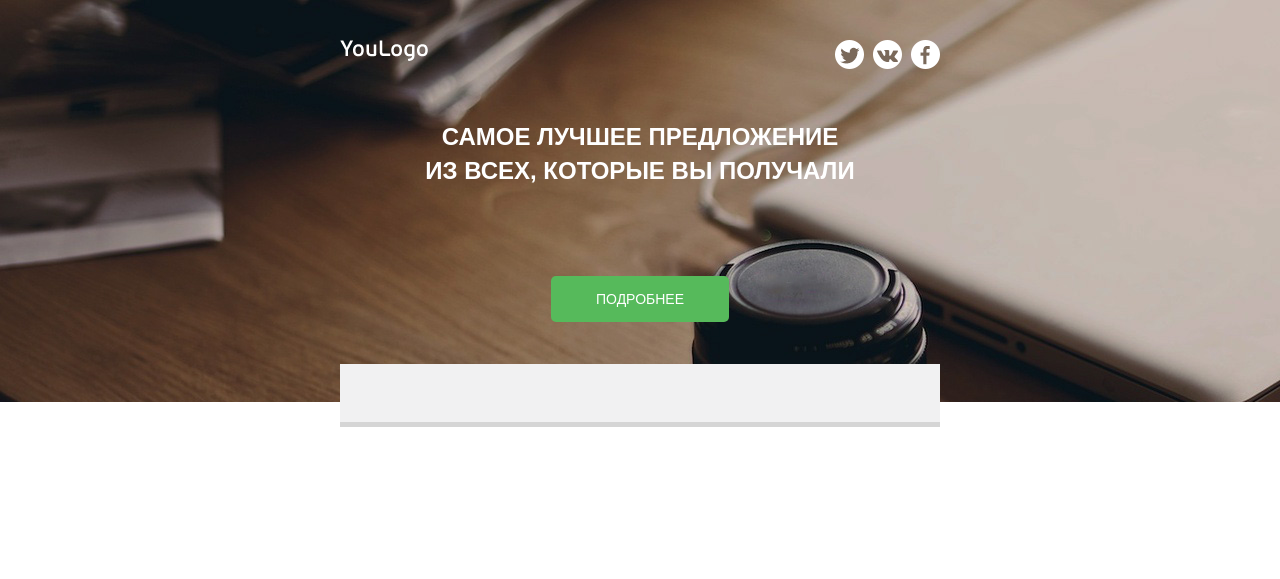
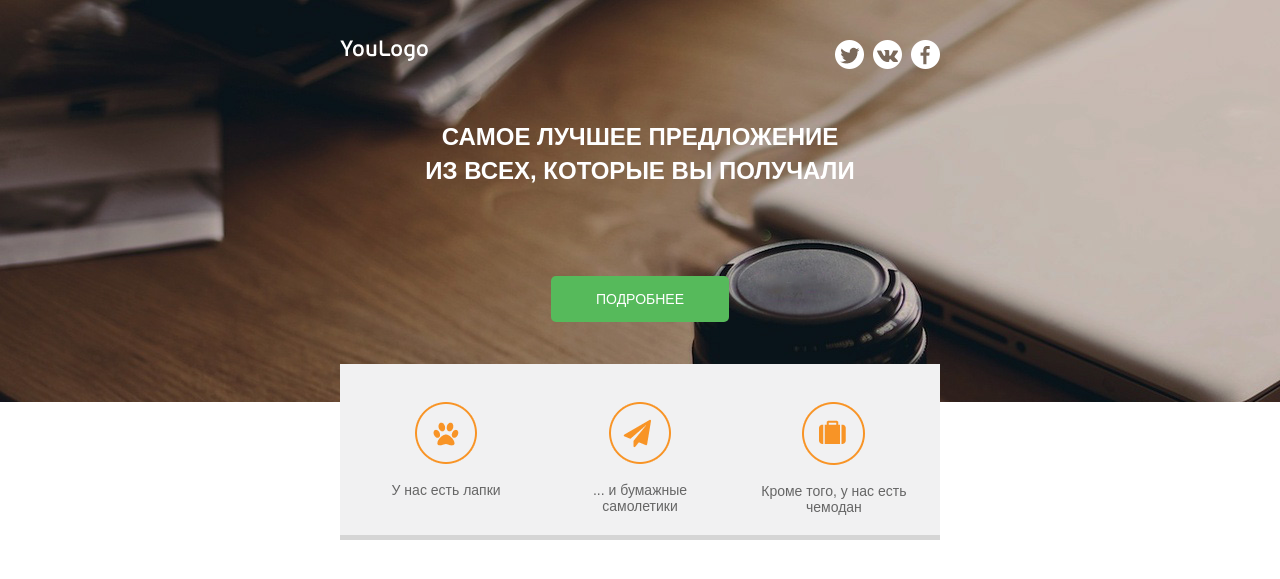
Before and after one commit to Antoha5001/mail-layout.less, a PHP site: page /app/index.html in a window 1280 px wide. Shown: the top 579 px of the page. Run offline with PHP 8.4, Linux system fonts and the light colour scheme; style sheets or scripts are compiled from the project's sources.

Commit message:
email tizer

```diff
--- a/app/index.html
+++ b/app/index.html
@@ -27,7 +27,18 @@
 		<div class="email-content">
 			<div class="email-center">
 				<div class="email-tizer-wrapper">
-					<div class="email-tizer-item"></div>
+					<div class="email-tizer-item">
+						<img src="images/icon_1.png" alt=""/>
+						<p>У нас есть лапки</p>
+					</div>
+					<div class="email-tizer-item">
+						<img src="images/icon_2.png" alt=""/>
+						<p>... и бумажные самолетики</p>
+					</div>
+					<div class="email-tizer-item">
+						<img src="images/icon_3.png" alt=""/>
+						<p>Кроме того, у нас есть чемодан</p>
+					</div>
 				</div>
 			</div>
 		</div>
--- a/app/scss/mystyle.scss
+++ b/app/scss/mystyle.scss
@@ -2,7 +2,7 @@
 //@import "_reset";
 //@import "_setka";
 //@import url(https://fonts.googleapis.com/css?family=Open+Sans:400italic,400,700&subset=cyrillic);
-body{
+html, body, p, img{
   padding: 0;
   margin: 0;
 }
@@ -60,5 +60,15 @@
   background: #f1f1f2;
   border-bottom: 5px solid #d5d5d5;
   margin-top: -38px;
-  padding: 38px 0 20px;
+  padding: 38px 0 0;
 }
+.email-tizer-item{
+vertical-align: top;
+  width: 150px;
+  //border: 1px solid black;
+  display: inline-block;
+  padding: 0 20px 20px;
+  p{
+    margin-top: 15px;
+  }
+}
```
